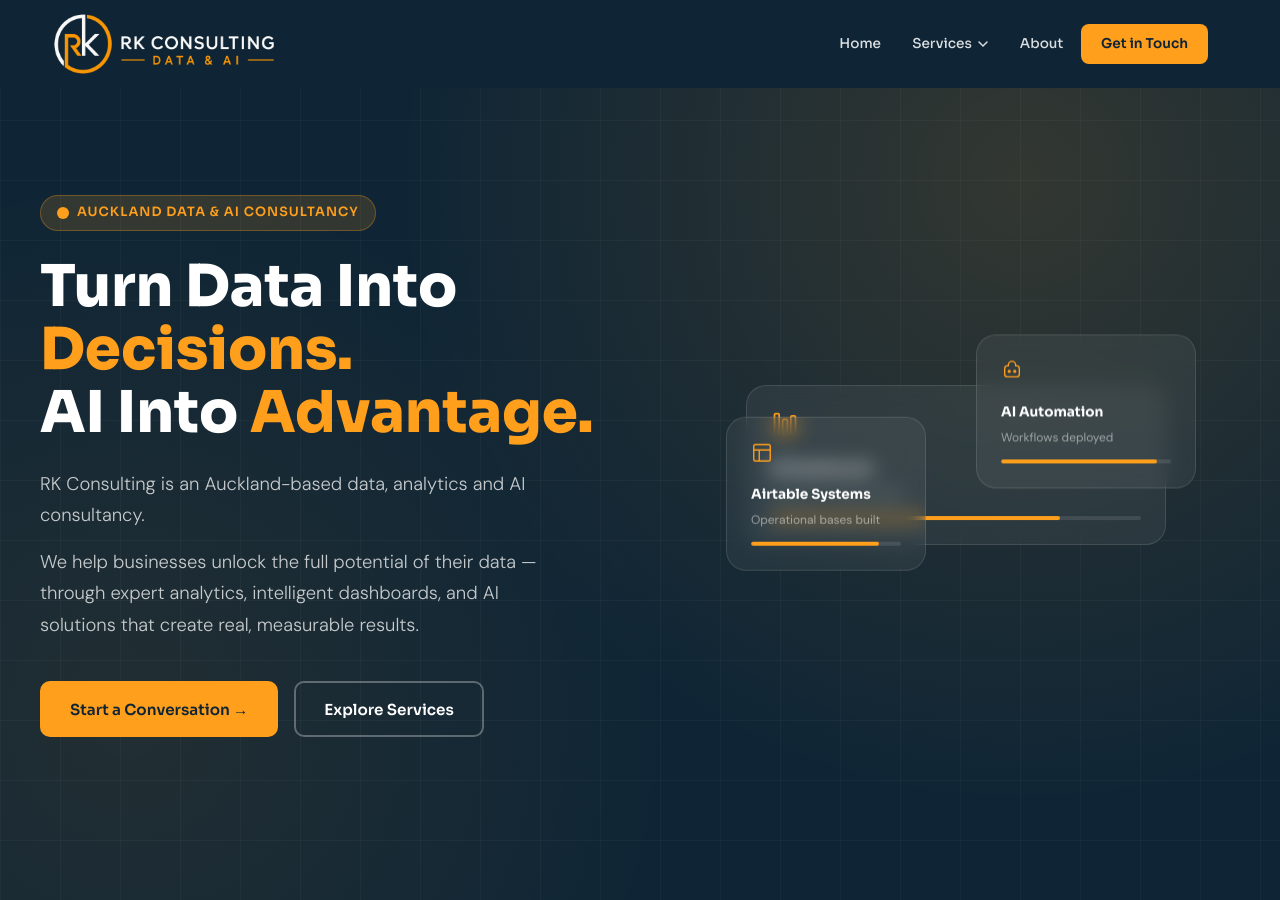
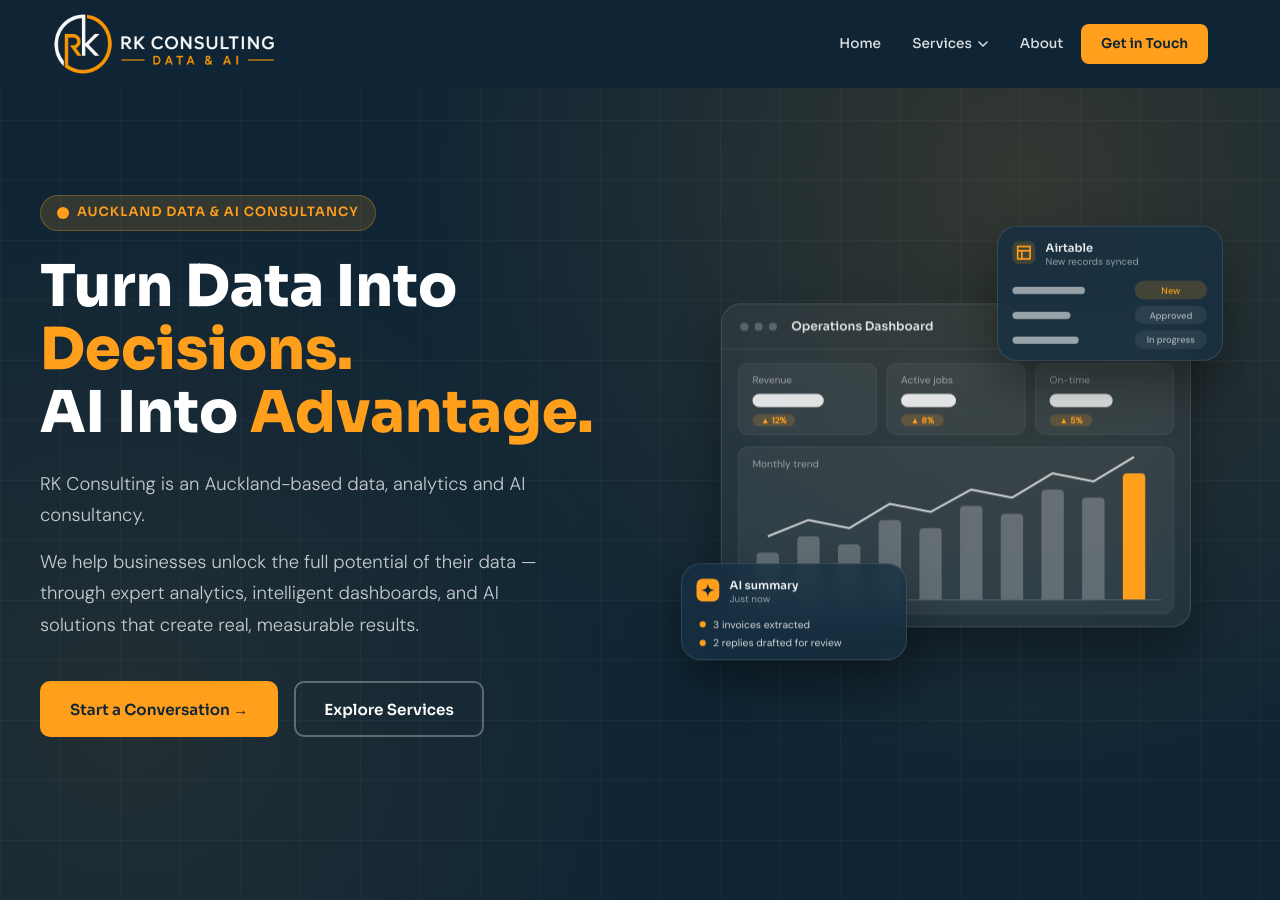
Before and after one commit to rkconsultingnz/rkconsultingnz.github.io, a Jekyll site: the page built from index.html, in a window 1280 px wide and 900 px high. Built offline with Jekyll 4.4.1, drawn with Linux system fonts in a browser that asks for light colours.

Commit message:
Homepage hero: replace floating placeholder cards with a dashboard scene
A decorative "Operations Dashboard" panel (BI) with floating Airtable and AI-summary
cards, drawn as inline SVG in the brand palette. Gentler, staggered float animation
(8px), disabled under prefers-reduced-motion; still hidden below 900px as before.
Removes the old .h-card styles.

Co-Authored-By: Claude Opus 5.5 <noreply@anthropic.com>
Claude-Session: https://claude.ai/code/session_016rPhsbE8KTFDMdVmhpC3P9

```diff
--- a/css/style.css
+++ b/css/style.css
@@ -330,64 +330,37 @@ nav.scrolled { box-shadow: 0 4px 24px rgba(0,0,0,0.25); }
   justify-content: center;
 }
 
-.hero-cards-stack {
+/* Homepage hero scene: a dashboard (BI) with floating Airtable and AI cards. Decorative. */
+.hero-scene {
   position: relative;
   width: 100%;
-  max-width: 420px;
+  max-width: 470px;
+  margin: 2rem 0;
 }
-
-.h-card {
-  background: rgba(255,255,255,0.06);
+.hs-main, .hs-card {
+  background: rgba(255,255,255,0.05);
   border: 1px solid rgba(255,255,255,0.12);
   border-radius: var(--radius-lg);
-  padding: 1.5rem;
   backdrop-filter: blur(10px);
-  animation: float 6s ease-in-out infinite;
+  -webkit-backdrop-filter: blur(10px);
+  box-shadow: 0 24px 48px rgba(0,0,0,0.35);
 }
-.h-card:nth-child(2) {
+.hs-main svg, .hs-card svg { display: block; width: 100%; height: auto; }
+.hs-card {
   position: absolute;
-  top: -40px; right: -30px;
-  width: 220px;
-  animation-delay: -2s;
+  background: rgba(22,48,66,0.82);
+  animation: float 7s ease-in-out infinite;
 }
-.h-card:nth-child(3) {
-  position: absolute;
-  bottom: -30px; left: -20px;
-  width: 200px;
-  animation-delay: -4s;
-}
-
-.h-card-icon {
-  margin-bottom: 0.75rem;
-  color: var(--orange);
-}
-.h-card-title {
-  font-family: 'Sora', sans-serif;
-  font-size: 0.85rem;
-  font-weight: 700;
-  color: var(--white);
-  margin-bottom: 0.25rem;
-}
-.h-card-sub {
-  font-size: 0.75rem;
-  color: rgba(255,255,255,0.5);
-}
-.h-card-bar {
-  margin-top: 0.75rem;
-  height: 4px;
-  background: rgba(255,255,255,0.1);
-  border-radius: 2px;
-  overflow: hidden;
-}
-.h-card-bar-fill {
-  height: 100%;
-  background: var(--orange);
-  border-radius: 2px;
+.hs-card--top { width: 48%; top: -78px; right: -32px; }
+.hs-card--bottom { width: 48%; bottom: -40px; left: -40px; animation-delay: -3.5s; }
+.hs-main { animation: float 9s ease-in-out infinite; animation-delay: -1.5s; }
+@media (prefers-reduced-motion: reduce) {
+  .hs-main, .hs-card { animation: none; }
 }
 
 @keyframes float {
   0%, 100% { transform: translateY(0); }
-  50% { transform: translateY(-12px); }
+  50% { transform: translateY(-8px); }
 }
 
 /* ===== SECTION SHARED ===== */
--- a/index.html
+++ b/index.html
@@ -28,32 +28,11 @@ redirect_from:
         <a href="#services" class="btn-secondary">Explore Services</a>
       </div>
     </div>
-    <div class="hero-visual">
-      <div class="hero-cards-stack">
-        <div class="h-card">
-          <div class="h-card-icon">
-            <svg aria-hidden="true" focusable="false" width="28" height="28" viewBox="0 0 24 24" fill="none" stroke="currentColor" stroke-width="1.5"><rect x="3" y="3" width="4" height="18" rx="1"/><rect x="10" y="8" width="4" height="13" rx="1"/><rect x="17" y="5" width="4" height="16" rx="1"/></svg>
-          </div>
-          <div class="h-card-title">BI Dashboards</div>
-          <div class="h-card-sub">Power BI · Looker Studio</div>
-          <div class="h-card-bar"><div class="h-card-bar-fill" style="width:78%"></div></div>
-        </div>
-        <div class="h-card">
-          <div class="h-card-icon">
-            <svg aria-hidden="true" focusable="false" width="22" height="22" viewBox="0 0 24 24" fill="none" stroke="currentColor" stroke-width="1.5"><path d="M12 2a4 4 0 0 1 4 4v1h1a3 3 0 0 1 3 3v6a3 3 0 0 1-3 3H7a3 3 0 0 1-3-3v-6a3 3 0 0 1 3-3h1V6a4 4 0 0 1 4-4z"/><circle cx="9" cy="13" r="1" fill="currentColor"/><circle cx="15" cy="13" r="1" fill="currentColor"/></svg>
-          </div>
-          <div class="h-card-title">AI Automation</div>
-          <div class="h-card-sub">Workflows deployed</div>
-          <div class="h-card-bar"><div class="h-card-bar-fill" style="width:92%"></div></div>
-        </div>
-        <div class="h-card">
-          <div class="h-card-icon">
-            <svg aria-hidden="true" focusable="false" width="22" height="22" viewBox="0 0 24 24" fill="none" stroke="currentColor" stroke-width="1.5"><rect x="3" y="3" width="18" height="18" rx="2"/><path d="M3 9h18M9 21V9"/></svg>
-          </div>
-          <div class="h-card-title">Airtable Systems</div>
-          <div class="h-card-sub">Operational bases built</div>
-          <div class="h-card-bar"><div class="h-card-bar-fill" style="width:85%"></div></div>
-        </div>
+    <div class="hero-visual" aria-hidden="true">
+      <div class="hero-scene">
+        <div class="hs-main">{% include hero-visuals/home-dashboard.svg %}</div>
+        <div class="hs-card hs-card--top">{% include hero-visuals/home-card-airtable.svg %}</div>
+        <div class="hs-card hs-card--bottom">{% include hero-visuals/home-card-ai.svg %}</div>
       </div>
     </div>
   </div>
```
Also changed, not shown: _includes/hero-visuals/home-card-ai.svg (added), _includes/hero-visuals/home-card-airtable.svg (added), _includes/hero-visuals/home-dashboard.svg (added).
